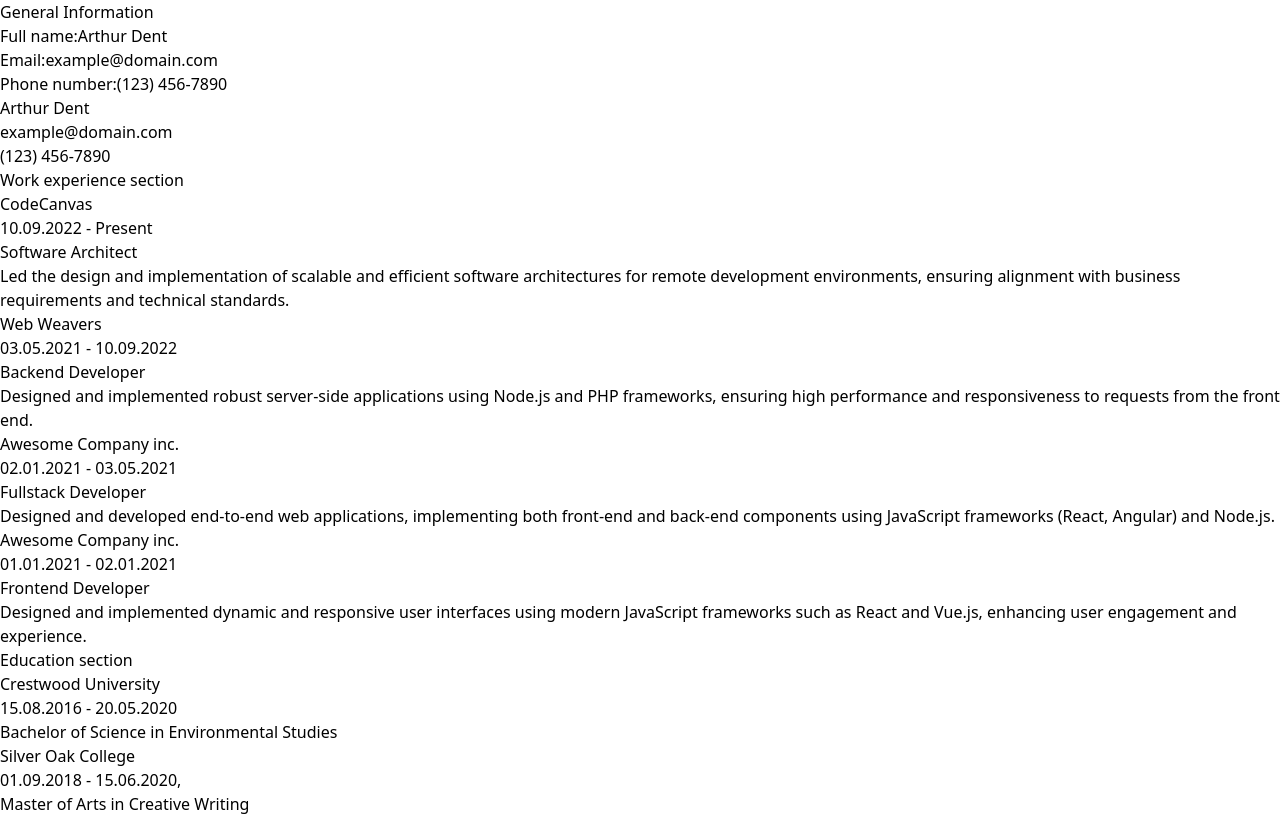
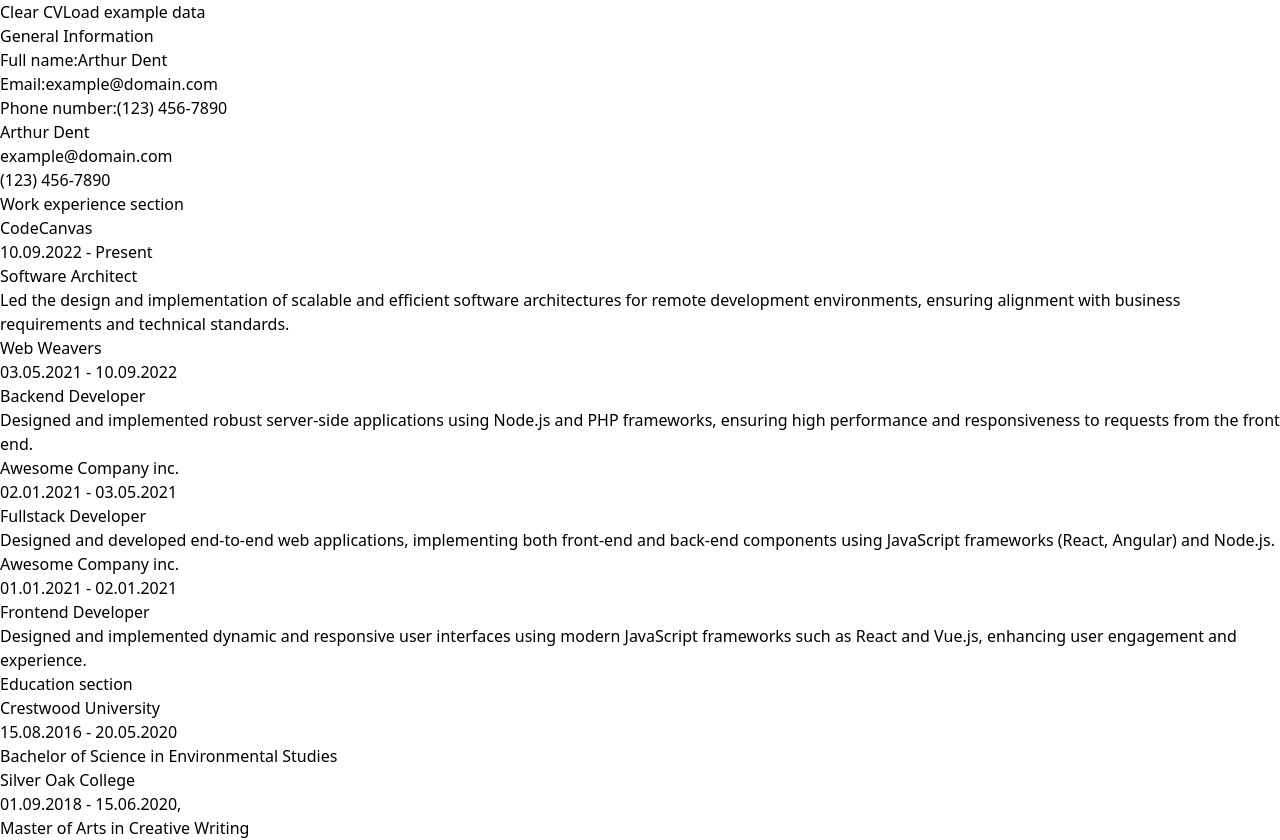
Before and after one commit to Kreoniz/cv-application-vue, a Vue app: page / in a window 1280 px wide. Before the commit the page ends 816 px from the top, so only its background shows below. Built offline with nearby package versions, Linux system fonts and the light colour scheme.

Commit message:
feat: add clear and load example data buttons

```diff
--- a/src/App.vue
+++ b/src/App.vue
@@ -7,7 +7,14 @@ import { cvExampleData } from "@/exampleData";
 
 const cv = useCVStore();
 
-onMounted(() => {
+const clearCV = () => {
+  cv.generalInfo = {};
+  cv.educationList = [];
+  cv.jobList = [];
+};
+
+const loadExampleData = () => {
+  clearCV();
   cv.generalInfo = cvExampleData.generalInfo;
 
   for (let i = 0; i < cvExampleData.educationList.length; i++) {
@@ -17,16 +24,34 @@ onMounted(() => {
   for (let i = 0; i < cvExampleData.jobList.length; i++) {
     cv.jobList.push(cvExampleData.jobList[i]);
   }
+};
+
+onMounted(() => {
+  loadExampleData();
 });
 </script>
 
 <template>
   <div class="flex gap-10 m-4">
     <div>
+      <div class="mb-4 flex justify-between">
+        <button
+          @click="clearCV"
+          class="p-2 border-2 hover:bg-gray-200 transition-colors"
+        >
+          Clear CV
+        </button>
+        <button
+          @click="loadExampleData"
+          class="p-2 border-2 hover:bg-gray-200 transition-colors"
+        >
+          Load example data
+        </button>
+      </div>
       <GeneralInfoForm />
     </div>
 
-    <div>
+    <div class="w-1/2">
       <CurriculumVitae />
     </div>
   </div>
```
